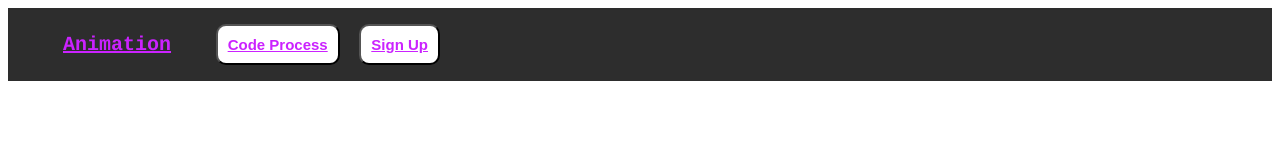
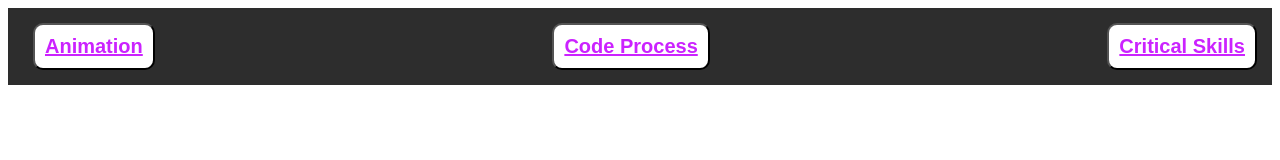
Before and after one commit to VoidedCrystal/EnglishCapstone, a plain HTML site: page index.html in a window 1280 px wide. Drawn offline with Linux system fonts and the light colour scheme.

Commit message:
Extra edits

```diff
--- a/Index.css
+++ b/Index.css
@@ -3,25 +3,30 @@
 .navbar{
 	background: #2D2D2D;
 	font-family: Courier, monospace;
+	padding-top: 15px;
 	padding-right: 15px;
 	padding-left: 15px;
+	padding-bottom: 15px;
 
 }
 .navdiv{
 	display: flex;
 	align-items: center;
 	justify-content: space-between;
+
 }
 
 li{
 	list-style: none;
 	display: inline-block;
+
 }
 li a{
 	color: #CB22FF;
 	font-size: 20px;
 	font-weight: bold;
 	margin-right: 25px;
+
 }
 button{
 	background: White;
@@ -32,7 +37,7 @@ button{
 button a{
 	color: #CB22FF;
 	font-weight: bold;
-	font-size: 15px;
+	font-size: 20px;
 }
 
 
--- a/index.html
+++ b/index.html
@@ -9,11 +9,9 @@
 	<body>
 		<nav class="navbar">
 			<div class="navdiv">
-				<ul>
-						<li><a href="animation.html">Animation</a></li>
-						<button><a href="Auth/Login.html">Code Process</a></button>
-						<button><a href="Auth/Sign_Up.html">Sign Up</a></button>
-				</ul>
+					<button><a href="animation.html">Animation</a></button>
+					<button><a href="Code.html">Code Process</a></button>
+					<button><a href="Skills.html">Critical Skills</a></button>
 			</div>
 		</nav>
 
```
